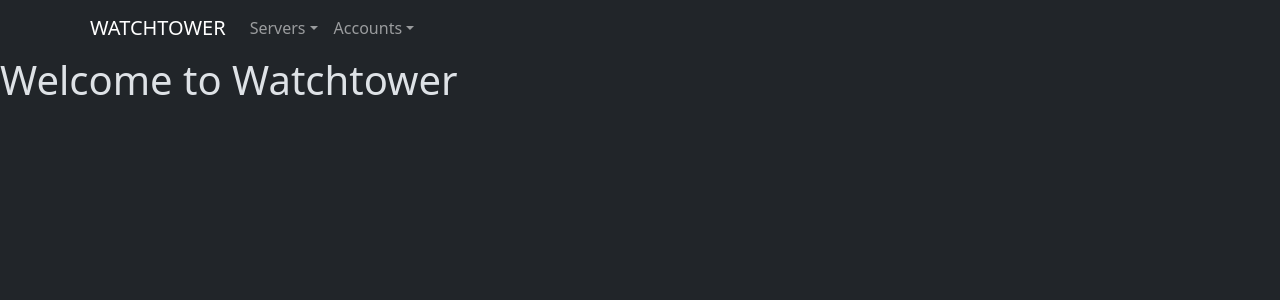
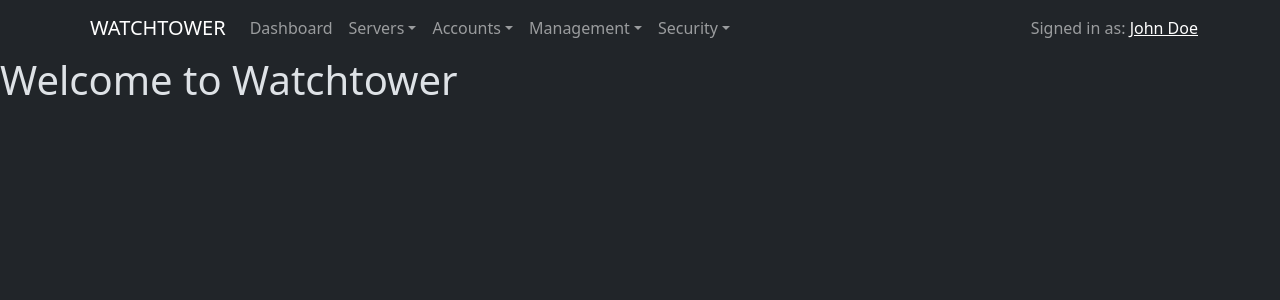
Before and after one commit to McDonaghMichael/Watchtower, a React (Create React App) app in the folder web/: page / in a window 1280 px wide. Shown: the top 300 px of the page. Built offline with nearby package versions, Linux system fonts and the light colour scheme.

Commit message:
Added more sections to the navbar

```diff
--- a/web/src/components/Navbar.js
+++ b/web/src/components/Navbar.js
@@ -15,6 +15,7 @@
         <Navbar.Toggle aria-controls="basic-navbar-nav" />
         <Navbar.Collapse id="basic-navbar-nav">
           <Nav className="me-auto">
+            <Nav.Link as={Link} to="/">Dashboard</Nav.Link>
             <NavDropdown title="Servers" id="servers-dropdown">
               <NavDropdown.Item as={Link} to="/servers">
                 View All Servers
@@ -32,8 +33,43 @@
                 Add Account
               </NavDropdown.Item>
             </NavDropdown>
-          </Nav>
 
+
+          <NavDropdown title="Management" id="management-dropdown">
+           <NavDropdown.Item as={Link} to="/">
+                Roles
+              </NavDropdown.Item>
+              <NavDropdown.Item as={Link} to="/">
+                Reports
+              </NavDropdown.Item>
+
+              <NavDropdown.Item as={Link} to="/">
+                Settings
+              </NavDropdown.Item>
+            </NavDropdown>
+
+            <NavDropdown title="Security" id="security-dropdown">
+               <NavDropdown.Item as={Link} to="/">
+                Audit Logs
+              </NavDropdown.Item>
+
+              <NavDropdown.Item as={Link} to="/">
+                Sessions
+              </NavDropdown.Item>
+              <NavDropdown.Item as={Link} to="/">
+                Alerts
+              </NavDropdown.Item>
+              <NavDropdown.Item as={Link} to="/">
+                Backups
+              </NavDropdown.Item>
+            </NavDropdown>
+
+
+</Nav>
+
+          <Navbar.Text>
+            Signed in as: <a href="#login">John Doe</a>
+          </Navbar.Text>
 
         </Navbar.Collapse>
       </Container>
```
